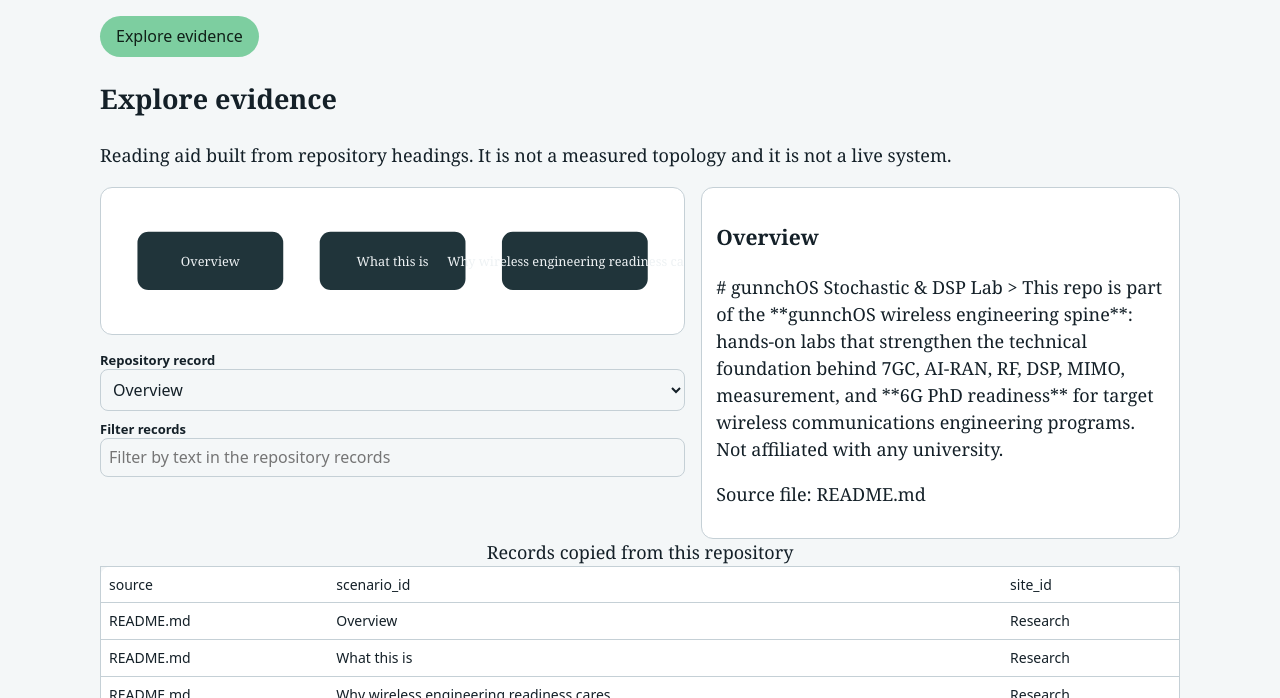
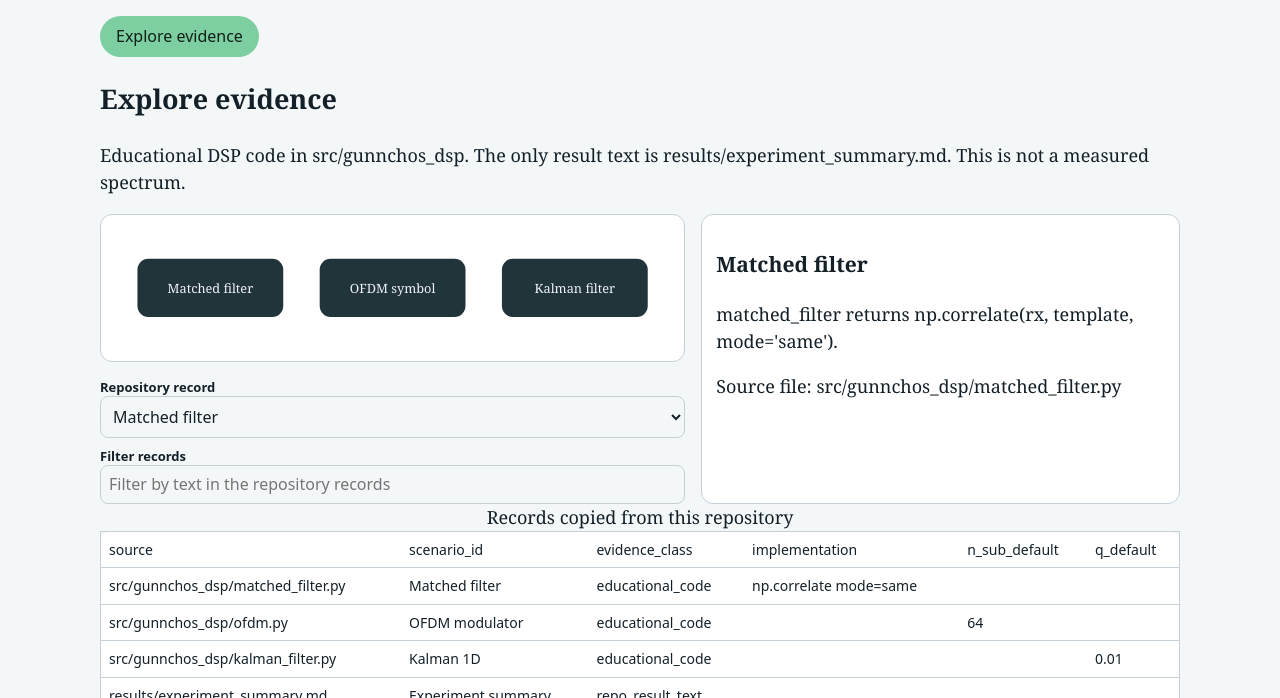
Before and after one commit to gunnchOS3k/gunnchos-stochastic-dsp-lab, a plain HTML site: page web-surface/public/index.html in a window 1280 px wide. Shown: the part 254-952 px from the top of the page. Drawn offline with Linux system fonts and the light colour scheme.

Commit message:
Show repository records in the explorer without claiming a measured topology.

```diff
--- a/web-surface/public/explore.json
+++ b/web-surface/public/explore.json
@@ -1,64 +1,58 @@
 {
   "schema": "gunnchos.surfacekit.v2",
   "measured_topology": false,
-  "diagram_note": "Reading aid built from repository headings. It is not a measured topology and it is not a live system.",
+  "diagram_note": "Educational DSP code in src/gunnchos_dsp. The only result text is results/experiment_summary.md. This is not a measured spectrum.",
   "nodes": [
     {
-      "id": "overview",
-      "label": "Overview"
+      "id": "matched",
+      "label": "Matched filter"
     },
     {
-      "id": "what-this-is",
-      "label": "What this is"
+      "id": "ofdm",
+      "label": "OFDM symbol"
     },
     {
-      "id": "why-wireless-engineering-readiness-cares",
-      "label": "Why wireless engineering readiness cares"
-    },
-    {
-      "id": "beginner-mental-model",
-      "label": "Beginner mental model"
+      "id": "kalman",
+      "label": "Kalman filter"
     }
   ],
   "rows": [
     {
-      "source": "README.md",
-      "scenario_id": "Overview",
-      "site_id": "Research",
-      "ethical_framing": "# gunnchOS Stochastic & DSP Lab > This repo is part of the **gunnchOS wireless engineering spine**: hands-on labs that strengthen the technical foundation behind 7GC, AI-RAN, RF, DSP, MIMO, measurement, and **6G PhD readiness** for target wireless communications engineering programs. Not affiliated with any university."
+      "source": "src/gunnchos_dsp/matched_filter.py",
+      "scenario_id": "Matched filter",
+      "evidence_class": "educational_code",
+      "ethical_framing": "matched_filter returns np.correlate(rx, template, mode='same').",
+      "implementation": "np.correlate mode=same"
     },
     {
-      "source": "README.md",
-      "scenario_id": "What this is",
-      "site_id": "Research",
-      "ethical_framing": "Research and teaching lab for **target wireless communications engineering programs**-aligned skills \u2014 built as an independent portfolio project."
+      "source": "src/gunnchos_dsp/ofdm.py",
+      "scenario_id": "OFDM modulator",
+      "evidence_class": "educational_code",
+      "ethical_framing": "ofdm_mod maps bits to 2*bit-1 and returns ifft with n_sub default 64.",
+      "n_sub_default": "64"
     },
     {
-      "source": "README.md",
-      "scenario_id": "Why wireless engineering readiness cares",
-      "site_id": "Research",
-      "ethical_framing": "Core DSP and stochastic processes for wireless receivers and OFDM."
+      "source": "src/gunnchos_dsp/kalman_filter.py",
+      "scenario_id": "Kalman 1D",
+      "evidence_class": "educational_code",
+      "ethical_framing": "kalman_1d defaults are q 0.01 and r 0.1. No filtered trace is stored in results.",
+      "q_default": "0.01",
+      "r_default": "0.1"
     },
     {
-      "source": "README.md",
-      "scenario_id": "Beginner mental model",
-      "site_id": "Research",
-      "ethical_framing": "Start with `docs/learning_notes.md`, run `make e2e`, open `results/figures/`."
-    },
-    {
-      "source": "README.md",
-      "scenario_id": "Research question",
-      "site_id": "Research",
-      "ethical_framing": "See `paper/draft.md`."
-    },
-    {
-      "source": "README.md",
-      "scenario_id": "Commands",
-      "site_id": "Research",
-      "ethical_framing": "make install && make test && make e2e"
+      "source": "results/experiment_summary.md",
+      "scenario_id": "Experiment summary",
+      "evidence_class": "repo_result_text",
+      "ethical_framing": "# DSP experiments  Matched filter + OFDM smoke PASS",
+      "summary_text": "# DSP experiments  Matched filter + OFDM smoke PASS"
     }
   ],
-  "sources": [],
+  "sources": [
+    "src/gunnchos_dsp/matched_filter.py",
+    "src/gunnchos_dsp/ofdm.py",
+    "src/gunnchos_dsp/kalman_filter.py",
+    "results/experiment_summary.md"
+  ],
   "sections": [
     {
       "id": "overview",
@@ -102,7 +96,7 @@
     "docs/diagrams/README.md",
     "docs/learning_notes.md"
   ],
-  "methods": "",
+  "methods": "Methods are the educational functions in src/gunnchos_dsp: matched_filter, ofdm_mod, and kalman_1d. # DSP experiments  Matched filter + OFDM smoke PASS No measured spectrum or field recording is stored beside that smoke line.",
   "cards": [],
   "runtime_mode": "PRECOMPUTED",
   "runtime_boot": false
--- a/web-surface/public/index.html
+++ b/web-surface/public/index.html
@@ -48,7 +48,7 @@
     </section>
     <section id="methods" aria-labelledby="methods-title">
       <h2 id="methods-title">Methods</h2>
-      <p>Run the repository locally. This Worker does not execute the native toolchain.</p>
+      <p>Methods are the educational functions in src/gunnchos_dsp: matched_filter, ofdm_mod, and kalman_1d. # DSP experiments  Matched filter + OFDM smoke PASS No measured spectrum or field recording is stored beside that smoke line.</p>
       <p>Native research runtimes stay on a local checkout. This page shows repository records only.</p>
     </section>
     <section id="artifacts" aria-labelledby="artifacts-title">
```
